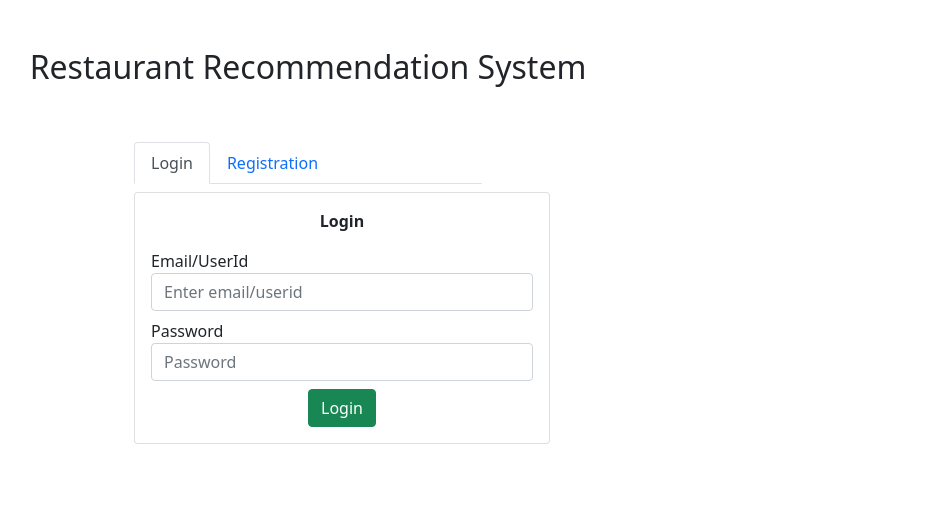
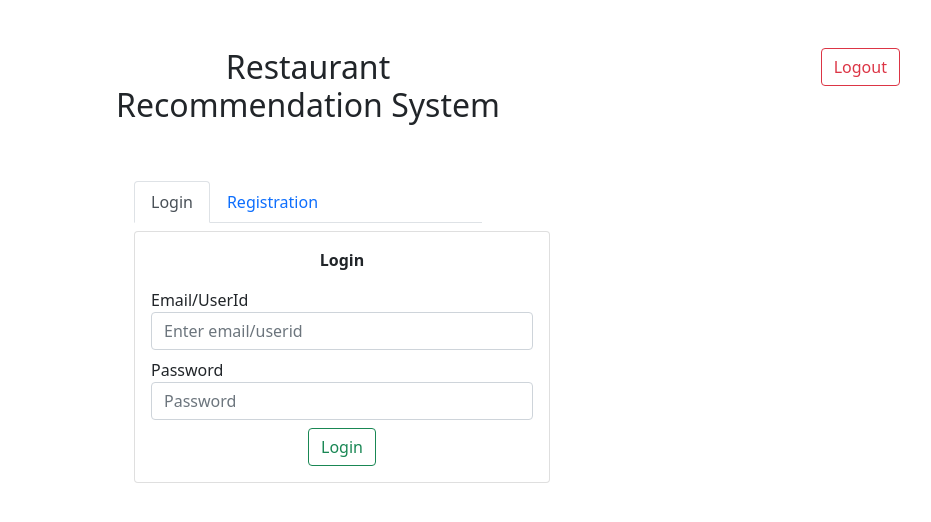
Before and after one commit to asiftanim/INSE-6260-Recommendation-System-Client, an Angular app: page / in a window 1280 px wide. Shown: the top 522 px of the page, without its empty margins (332-1263 px from the left). Built offline with nearby package versions, Linux system fonts and the light colour scheme.

Commit message:
Added home, table & modal

```diff
--- a/src/app/app.component.html
+++ b/src/app/app.component.html
@@ -1,2 +1,11 @@
+<div class="row mt-5">
+    <div class="col-4"></div>
+    <div class="col-4">
+        <h2 class="text-center">Restaurant Recommendation System</h2>
+    </div>
+    <div class="col-4">
+        <a href="#" class="btn btn-outline-danger float-end me-5">Logout</a>
+    </div>
+</div>
 
 <router-outlet></router-outlet>
--- a/src/app/app.module.ts
+++ b/src/app/app.module.ts
@@ -9,6 +9,8 @@ import { HomeComponent } from './components/home/home.component';
 import { TooltipModule } from 'ngx-bootstrap/tooltip';
 import { AlertModule } from 'ngx-bootstrap/alert';
 import { TabsModule } from 'ngx-bootstrap/tabs';
+import { ModalModule } from 'ngx-bootstrap/modal';
+import { RatingModule } from 'ngx-bootstrap/rating';
 
 @NgModule({
   declarations: [
@@ -22,7 +24,9 @@ import { TabsModule } from 'ngx-bootstrap/tabs';
     BrowserAnimationsModule,
     AlertModule,
     TooltipModule,
-    TabsModule
+    TabsModule,
+    ModalModule.forRoot(),
+    RatingModule.forRoot()
   ],
   providers: [],
   bootstrap: [AppComponent]
--- a/src/app/components/authentication/authentication.component.html
+++ b/src/app/components/authentication/authentication.component.html
@@ -1,7 +1,6 @@
 
 
 <div class="container">
-    <h2 class="text-center mt-5">Restaurant Recommendation System</h2>
     <div class="row">
         <div class="col-4"></div>
         <div class="col-4">
@@ -21,7 +20,7 @@
                                   <input type="password" class="form-control" id="exampleInputPassword1" placeholder="Password">
                                 </div>
                                 <div class="col-md-12 text-center">
-                                    <button type="submit" class="btn btn-success mt-2 text-center">Login</button>
+                                    <button type="submit" class="btn btn-outline-success mt-2 text-center">Login</button>
                                 </div>
 
                               </form>
@@ -42,7 +41,7 @@
                                   <input type="password" class="form-control" id="exampleInputPassword1" placeholder="Password">
                                 </div>
                                 <div class="col-md-12 text-center">
-                                    <button type="submit" class="btn btn-primary mt-2 text-center">Submit</button>
+                                    <button type="submit" class="btn btn-outline-primary mt-2 text-center">Submit</button>
                                 </div>
                               </form>
                         </div>
--- a/src/app/components/home/home.component.ts
+++ b/src/app/components/home/home.component.ts
@@ -1,4 +1,5 @@
-import { Component } from '@angular/core';
+import { Component, TemplateRef  } from '@angular/core';
+import { BsModalService, BsModalRef } from 'ngx-bootstrap/modal';
 
 @Component({
   selector: 'app-home',
@@ -6,5 +7,13 @@ import { Component } from '@angular/core';
   styleUrls: ['./home.component.css']
 })
 export class HomeComponent {
+  modalRef?: BsModalRef;
+  constructor(private modalService: BsModalService) {}
 
+  x = 5;
+  y = 2;
+
+  openModal(template: TemplateRef<any>) {
+    this.modalRef = this.modalService.show(template);
+  }
 }
```
